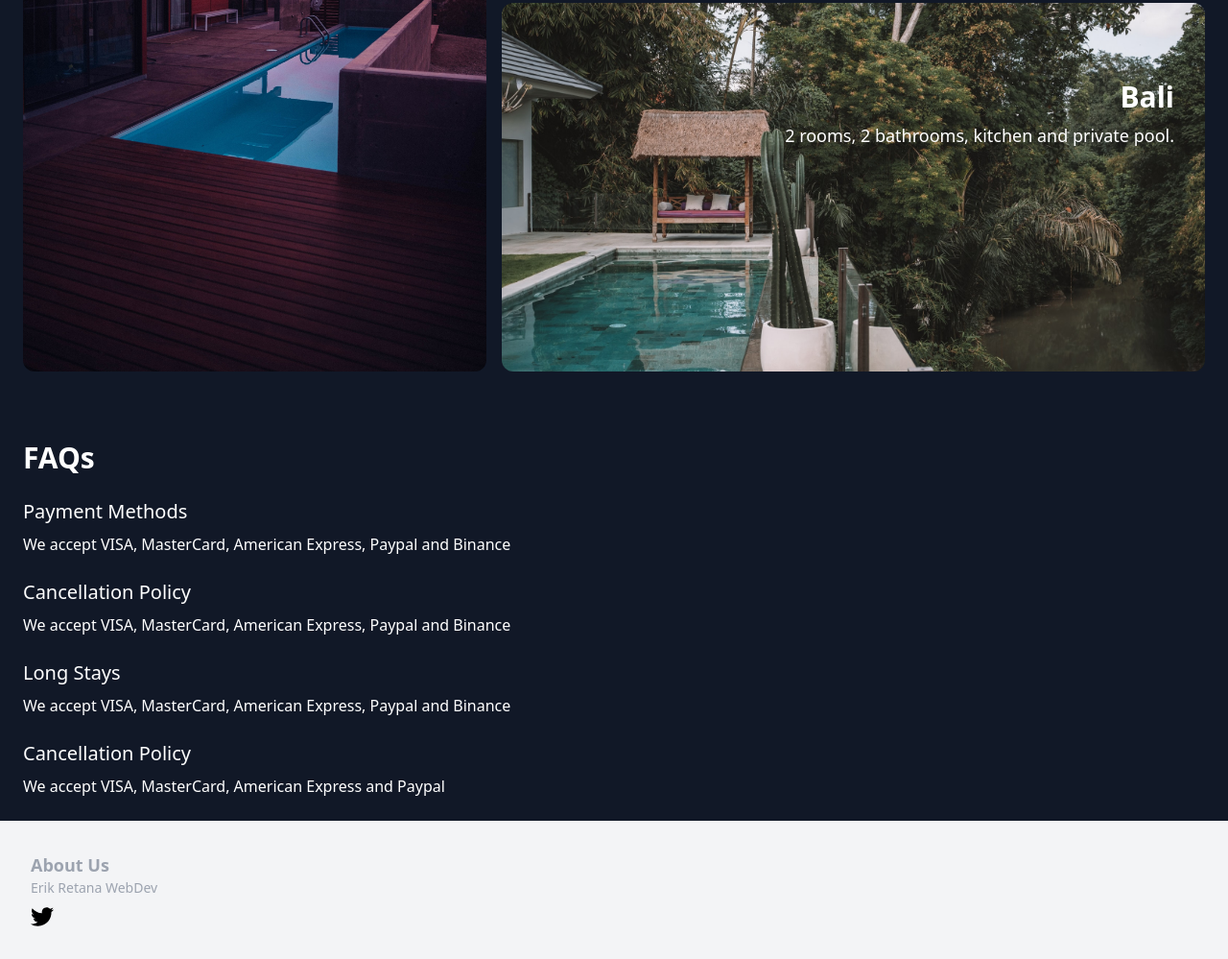
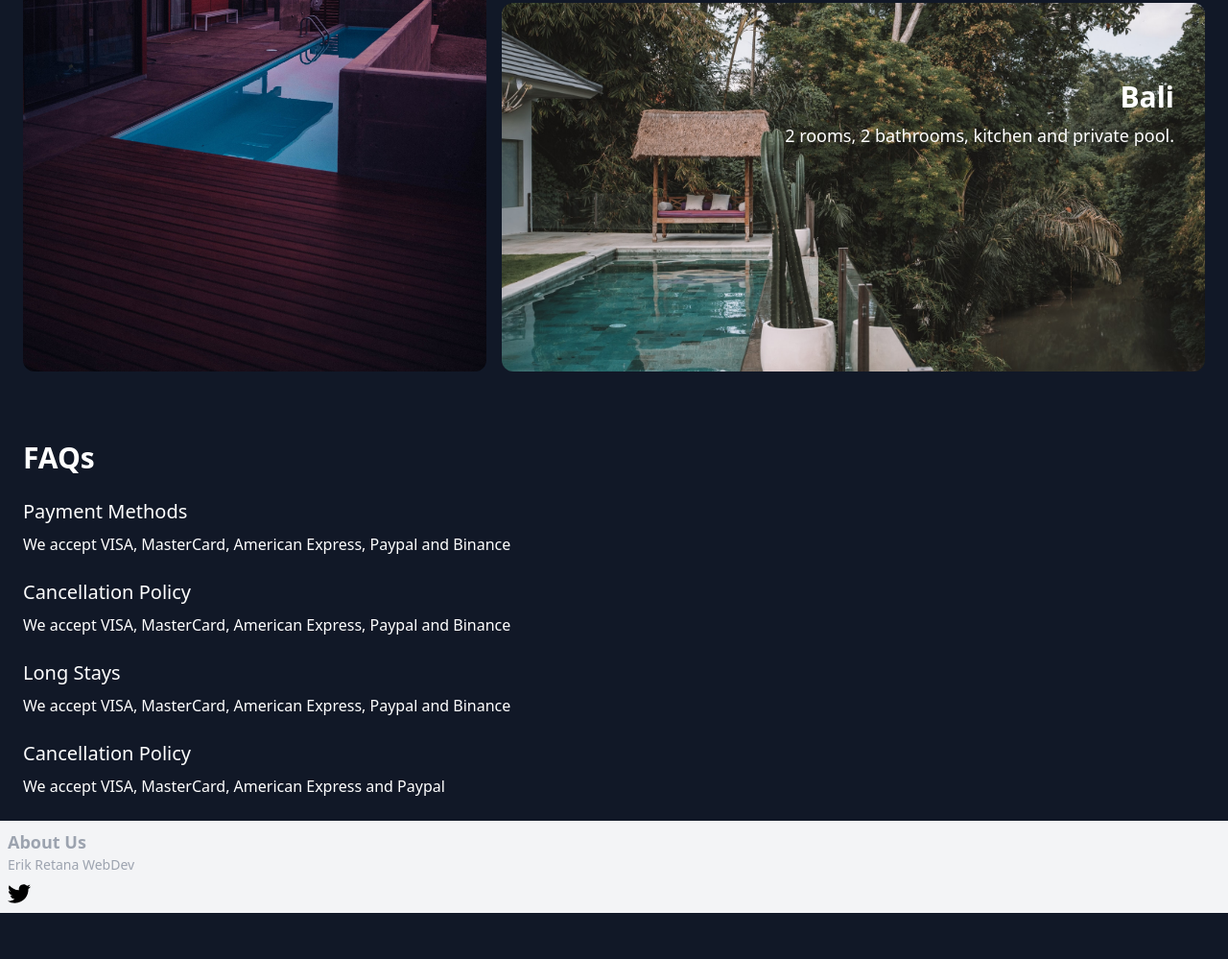
Before and after one commit to Merzelert/tailwindDemo, a website: page index.html in a window 1280 px wide. Shown: the part 1885-2884 px from the top of the page at 96% size. After the commit the page ends 2836 px from the top, so only its background shows below. Drawn offline with nearby package versions, Linux system fonts and the light colour scheme; files that its build step writes are made by us from their sources.

Commit message:
p footer

```diff
--- a/index.html
+++ b/index.html
@@ -255,7 +255,7 @@
     </section>
     <footer
       id="about-us"
-      class="w-full h-auto p-8 bg-gray-100 text-gray-400 space-y-2"
+      class="w-full h-auto p-2 bg-gray-100 text-gray-400 space-y-2"
     >
       <p class="text-lg font-semibold">About Us</p>
       <a href="https://github.com/Merzelert" target="_blank" rel="noopener noreferrer">
```
